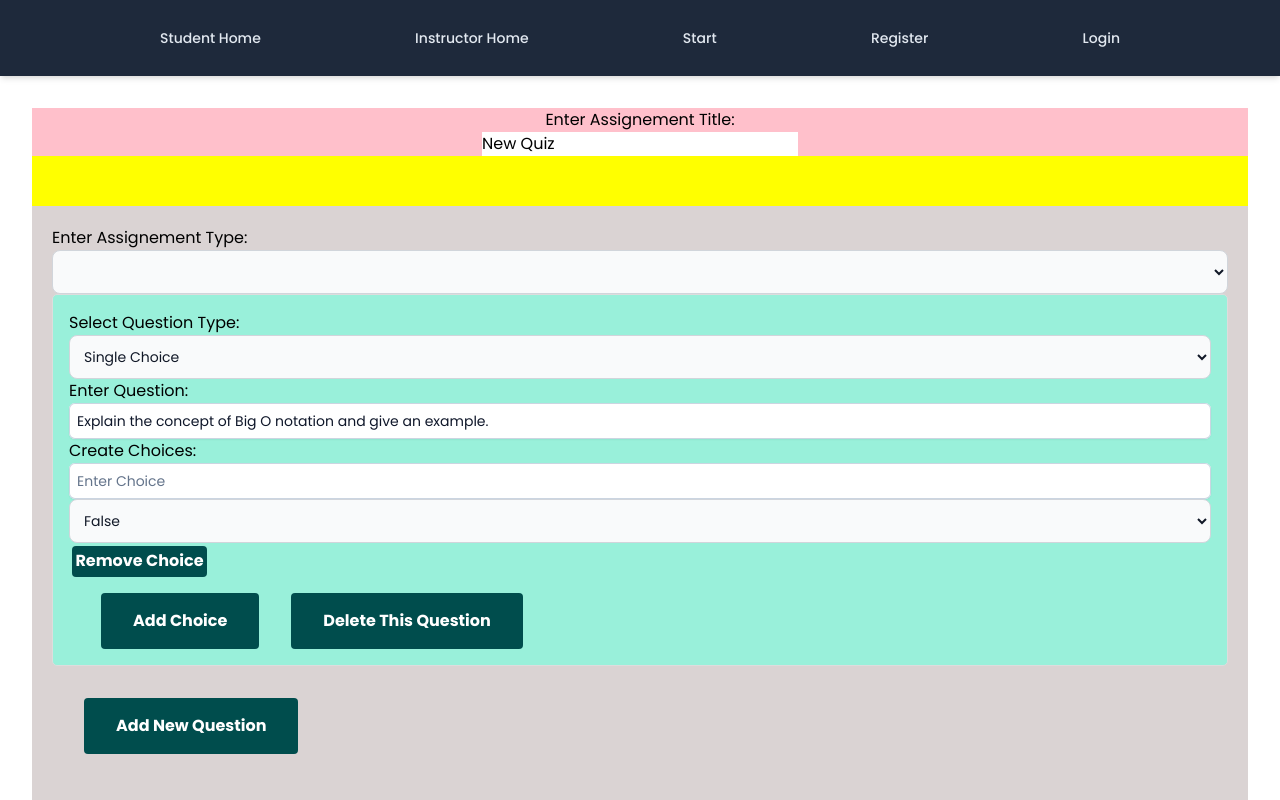
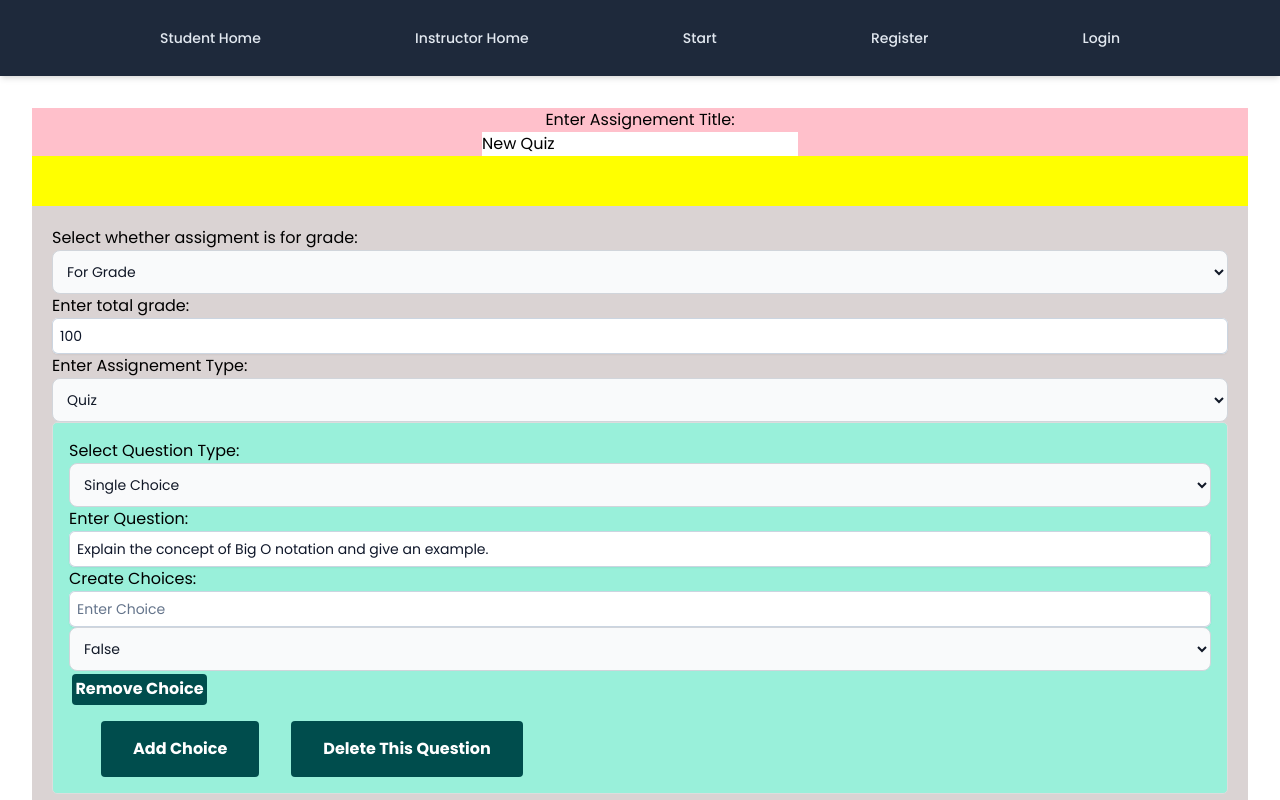
Before and after one commit to CL-17656/CS520_Front, a Vue app: page /createassignment in a window 1280 px wide. Shown: the top 800 px of the page. Built offline with nearby package versions, Linux system fonts and the light colour scheme.

Commit message:
Minor bug fix for create assignment view

```diff
--- a/src/views/CreateAssignmentView.vue
+++ b/src/views/CreateAssignmentView.vue
@@ -95,6 +95,7 @@ async function submit() {
 
 <template>
     <div class="assignmentpage">
+        <!-- Section: Eneter Title -->
         <form @submit.prevent="" class="w-1/1 mx-auto space-y-6">
         <div class="assignmentbox">
             <div class="question">Enter Assignement Title: </div>
@@ -103,12 +104,24 @@ async function submit() {
         </div>
 
         <div class="question-box">
+            <!-- Section: select whether assignment is for grade -->
+            <div class="question">Select whether assigment is for grade:</div>
+            <select id="assignmentType" class="register" v-model="assignmentDetail.isGrade">
+                <option value="true">For Grade</option>
+                <option value="false">Not For GRade</option>
+            </select>
+
+            <!-- Section: Enter total grade -->
+            <div class="question">Enter total grade:</div>
+            <input type="text" placeholder="Enter Total Grade" v-model="assignmentDetail.grade"/>
+
             <!-- Section: select assignment type -->
             <div class="question">Enter Assignement Type: </div>
             <select id="assignmentType" class="register" v-model="assignmentDetail.status">
-                <option value="questionaire">Questionaire</option>
-                <option value="quiz">Quiz</option>
+                <option value="1">Questionaire</option>
+                <option value="2">Quiz</option>
             </select>
+
             <div class="assignment-scroll-bar">
                 <li class="question-entry" v-for="(entry, index) in assignmentDetail.questions"
             :key="index">
```
